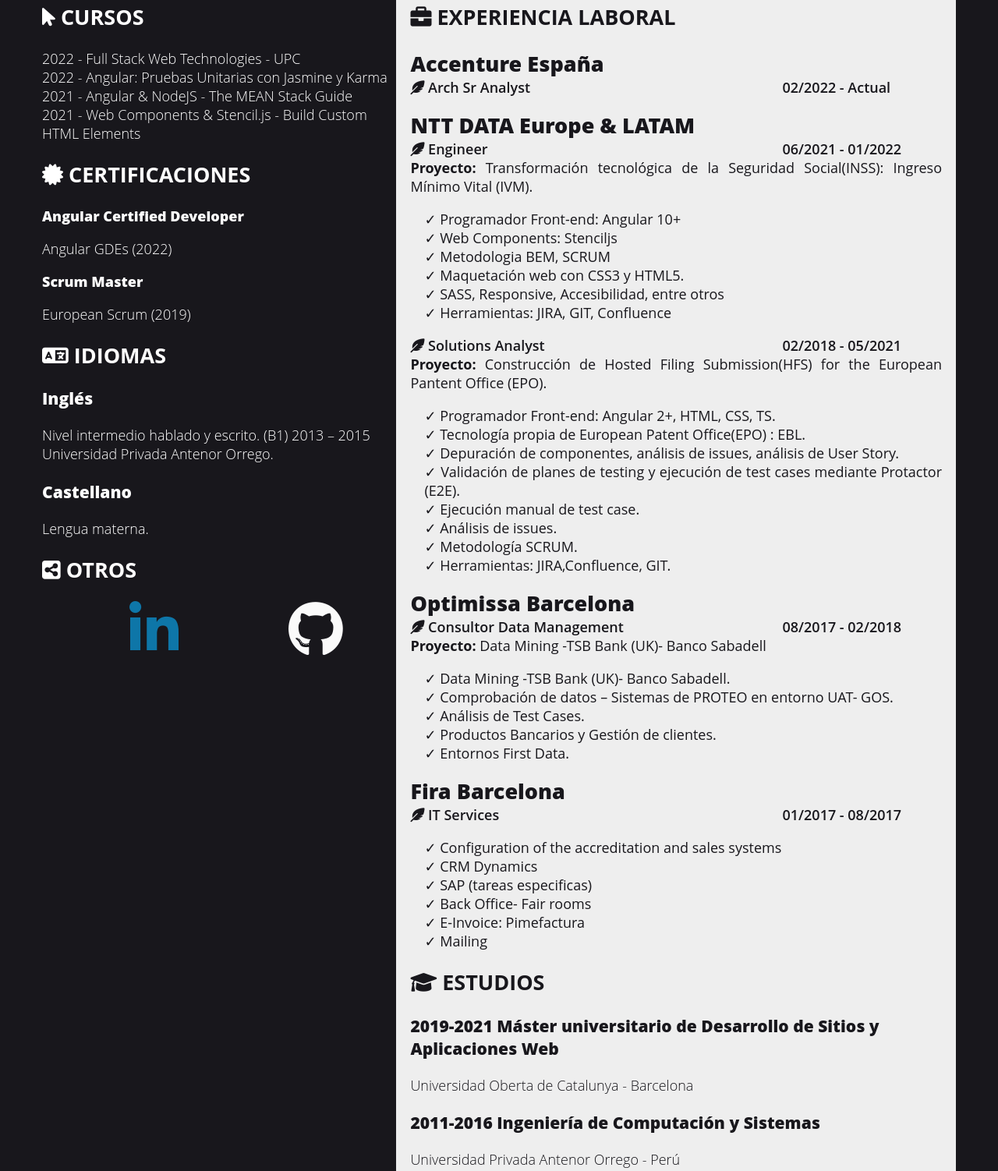
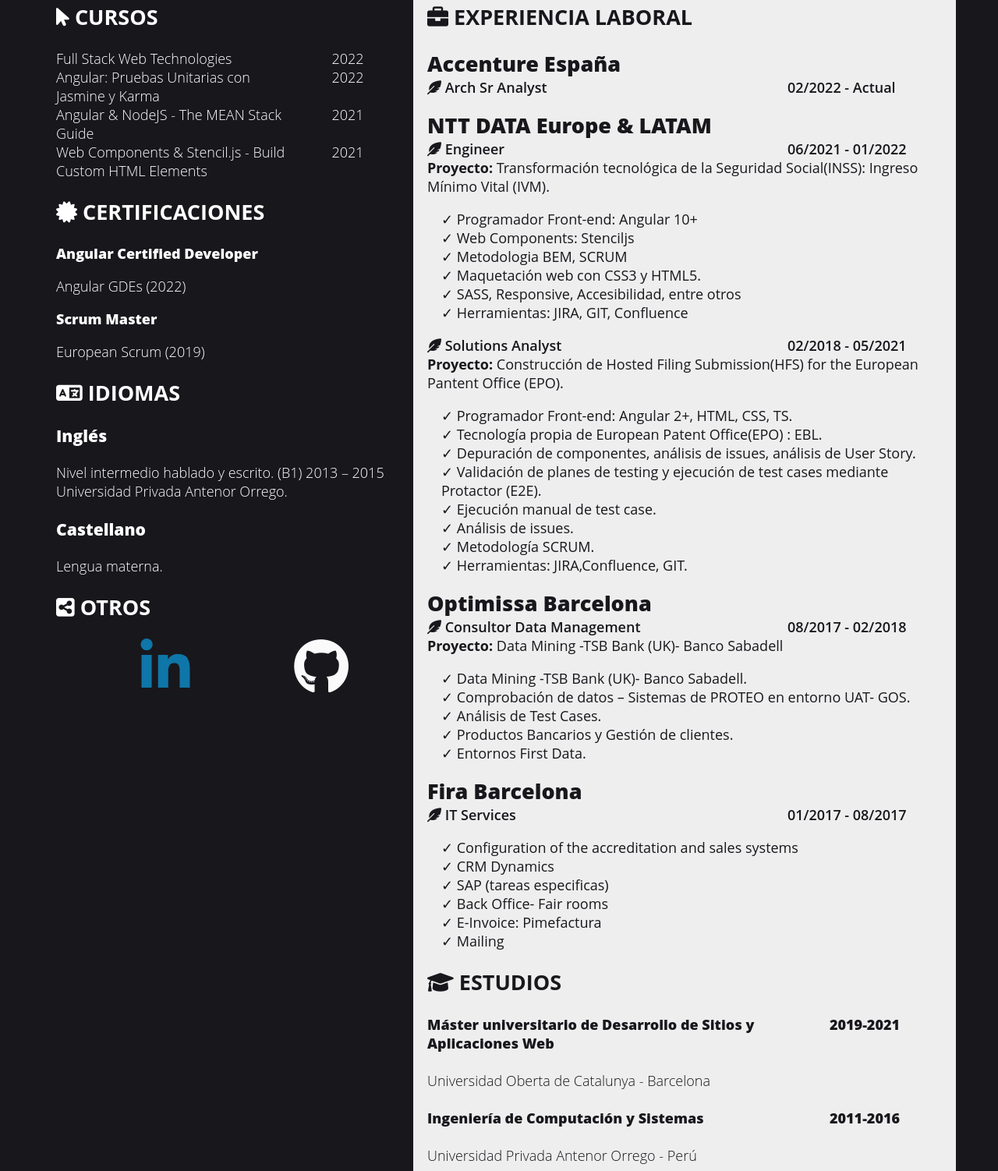
Before and after one commit to santt3131/cv_santi, a plain HTML site: page index.html in a window 1280 px wide. Shown: the part 541-2043 px from the top of the page at 78% size. Drawn offline with Linux system fonts and the light colour scheme.

Commit message:
adding flex to order years

```diff
--- a/index.html
+++ b/index.html
@@ -53,10 +53,22 @@
                 </h2>
                 <div class="coursesboxes">
                     <div class="box">
-                        <div class="box__body">2022 - Full Stack Web Technologies - UPC</div>
-                        <div class="box__body">2022 - Angular: Pruebas Unitarias con Jasmine y Karma</div>
-                        <div class="box__body">2021 - Angular & NodeJS - The MEAN Stack Guide </div>
-                        <div class="box__body">2021 - Web Components & Stencil.js - Build Custom HTML Elements</div>
+                        <div class="box__item">
+                            <span>Full Stack Web Technologies</span>
+                            <span>2022</span>
+                        </div>
+                        <div class="box__item">
+                            <span> Angular: Pruebas Unitarias con Jasmine y Karma</span>
+                            <span>2022</span>
+                        </div>
+                        <div class="box__item">
+                            <span> Angular & NodeJS - The MEAN Stack Guide</span>
+                            <span>2021</span>
+                        </div>
+                        <div class="box__item">
+                            <span>Web Components & Stencil.js - Build Custom HTML Elements</span>
+                            <span>2021</span>
+                        </div>
                     </div>
                 </div>
             </section>
@@ -133,7 +145,7 @@
                                 <i class="fa-solid fa-feather-pointed"></i>
                                 <span> Engineer</span>
                             </div>
-                            <div> 06/&#8203;2021  -  01/2022</div>
+                            <div> 06/&#8203;2021 - 01/2022</div>
                         </div>
                         <div class="tasklist__proyect">
                             <strong>Proyecto: </strong>Transformación tecnológica de la Seguridad Social(INSS): Ingreso
@@ -154,7 +166,7 @@
                                 <i class="fa-solid fa-feather-pointed"></i>
                                 <span>Solutions Analyst</span>
                             </div>
-                            <div> 02/&#8203;2018  -  05/2021</div>
+                            <div> 02/&#8203;2018 - 05/2021</div>
                         </div>
                         <div class="tasklist__proyect">
                             <strong>Proyecto: </strong>Construcción de Hosted Filing Submission(HFS) for the European
@@ -167,8 +179,7 @@
                             <li class="taskbody__item">Depuración de componentes, análisis de issues, análisis de User
                                 Story.</li>
                             <li class="taskbody__item">Validación de planes de testing y ejecución de test cases
-                                mediante
-                                Protactor (E2E).</li>
+                                mediante Protactor (E2E).</li>
                             <li class="taskbody__item">Ejecución manual de test case.</li>
                             <li class="taskbody__item">Análisis de issues.</li>
                             <li class="taskbody__item">Metodología SCRUM.</li>
@@ -182,9 +193,10 @@
                                 <i class="fa-solid fa-feather-pointed"></i>
                                 <span>Consultor Data Management </span>
                             </div>
-                            <div> 08/&#8203;2017  -  02/2018</div>
+                            <div> 08/&#8203;2017 - 02/2018</div>
                         </div>
-                        <div class="tasklist__proyect"><strong>Proyecto: </strong> Data Mining -TSB Bank (UK)- Banco Sabadell</div>
+                        <div class="tasklist__proyect"><strong>Proyecto: </strong> Data Mining -TSB Bank (UK)- Banco
+                            Sabadell</div>
                         <ul class="taskbody">
                             <li class="taskbody__item">Data Mining -TSB Bank (UK)- Banco Sabadell.</li>
                             <li class="taskbody__item">Comprobación de datos – Sistemas de PROTEO en entorno UAT- GOS.
@@ -201,7 +213,7 @@
                                 <i class="fa-solid fa-feather-pointed"></i>
                                 <span> IT Services</span>
                             </div>
-                            <div> 01/&#8203;2017  -  08/2017</div>
+                            <div> 01/&#8203;2017 - 08/2017</div>
                         </div>
                         <ul class="taskbody">
                             <li class="taskbody__item">Configuration of the accreditation and sales systems</li>
@@ -221,15 +233,17 @@
                 </h2>
                 <div class="educationboxes">
                     <div class="box">
-                        <h3 class="box__title">
-                            2019-2021 Máster universitario de Desarrollo de Sitios y Aplicaciones Web
-                        </h3>
+                        <h4 class="box__title">
+                            <span>Máster universitario de Desarrollo de Sitios y Aplicaciones Web</span>
+                            <span>2019-2021</span>
+                        </h4>
                         <p class="box__body">Universidad Oberta de Catalunya - Barcelona</p>
                     </div>
                     <div class="box">
-                        <h3 class="box__title">
-                            2011-2016 Ingeniería de Computación y Sistemas
-                        </h3>
+                        <h4 class="box__title">
+                            <span>Ingeniería de Computación y Sistemas</span>
+                            <span>2011-2016</span>
+                        </h4>
                         <p class="box__body">Universidad Privada Antenor Orrego - Perú</p>
                     </div>
                 </div>
@@ -239,9 +253,11 @@
     <footer>
         <p class="footer">
             <img src="./images/licencia.png" alt="licencia creativecommons">
-            Esta obra está sujeta a una licencia de <a href="http://creativecommons.org/licenses/by-nc-nd/3.0/es/">Reconocimiento-NoComercial-SinObraDerivada 3.0
-            España de Creative Commons</a>. Autor: Santiago Andrés Bruno Pérez
-          </p>
+            Esta obra está sujeta a una licencia de <a
+                href="http://creativecommons.org/licenses/by-nc-nd/3.0/es/">Reconocimiento-NoComercial-SinObraDerivada
+                3.0
+                España de Creative Commons</a>. Autor: Santiago Andrés Bruno Pérez
+        </p>
     </footer>
 </body>
 
--- a/styles/main.css
+++ b/styles/main.css
@@ -23,14 +23,12 @@ body {
 
 .photo,
 .additionals {
-	/*flex-grow, flex-shrink, flex-basis*/
-	/*flex: 2 0 40%;*/
 	width: 40%;
 }
 
+
 .title,
 .professional {
-	/*flex: 3 0 60%;*/
 	width: 60%;
 }
 
@@ -80,14 +78,33 @@ main {
 }
 
 .contact__item,
-.box__body {
+.box__body,
+.box__item {
 	font-weight: 300;
 }
 
-/********************Professional*********************/
+/*Cursos*/
+.box__item{
+	display: flex;
+}
+
+.box__item > span:first-child{
+	width: 70%;
+}
+
+.box__item > span:last-child{
+	width: 30%;
+	text-align: center;
+}
+
+/********************PROFESIONAL*********************/
 .professional {
 	color: #18171c;
 	background-color: #eeeeee;
+	padding: 0 1em;
+}
+
+.additionals {
 	padding: 0 1em;
 }
 
@@ -107,12 +124,27 @@ main {
 	font-size: 1em;
 }
 
+/*EDUCATION*/
+.box__title{
+	display: flex;
+}
+
+.box__title > span:first-child{
+	width: 70%;
+}
+
+.box__title > span:last-child{
+	width: 30%;
+	text-align: center;
+}
+
+/*JOB POSITIONS*/
 .tasklist__subtitle div:first-child {
-	flex: 0 1 70%;
+	width: 70%;
 }
 
 .tasklist__subtitle div:nth-child(2) {
-	flex: 0 1 30%;
+	width: 30%;
 }
 
 .taskbody {
@@ -150,11 +182,6 @@ a:hover {
     height: 20px;
 }
 
-.tasklist__proyect,
-.taskbody{
-    text-align: justify;
-}
-
 
 /*MOBILE*/
 @media (min-width: 320px) and (max-width: 767px) {
@@ -188,12 +215,12 @@ a:hover {
 
     .professional {
 		order: 1;
-		width: 90%;
+		width: 92%;
 	}
 
 	.additionals {
 		order: 2;
-		width: 90%;
+		width: 92%;
 	}
 
 	/*YEAR*/
```
